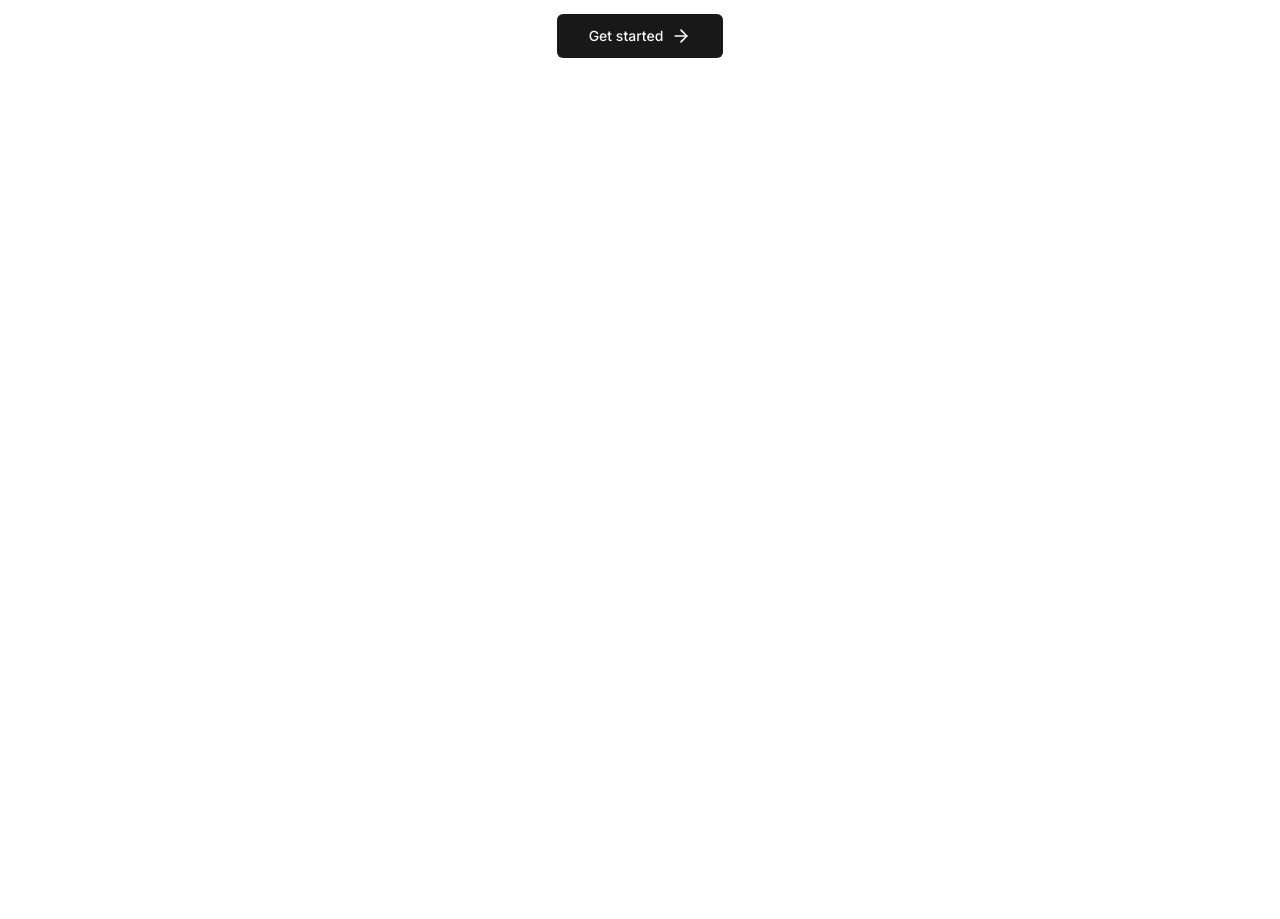
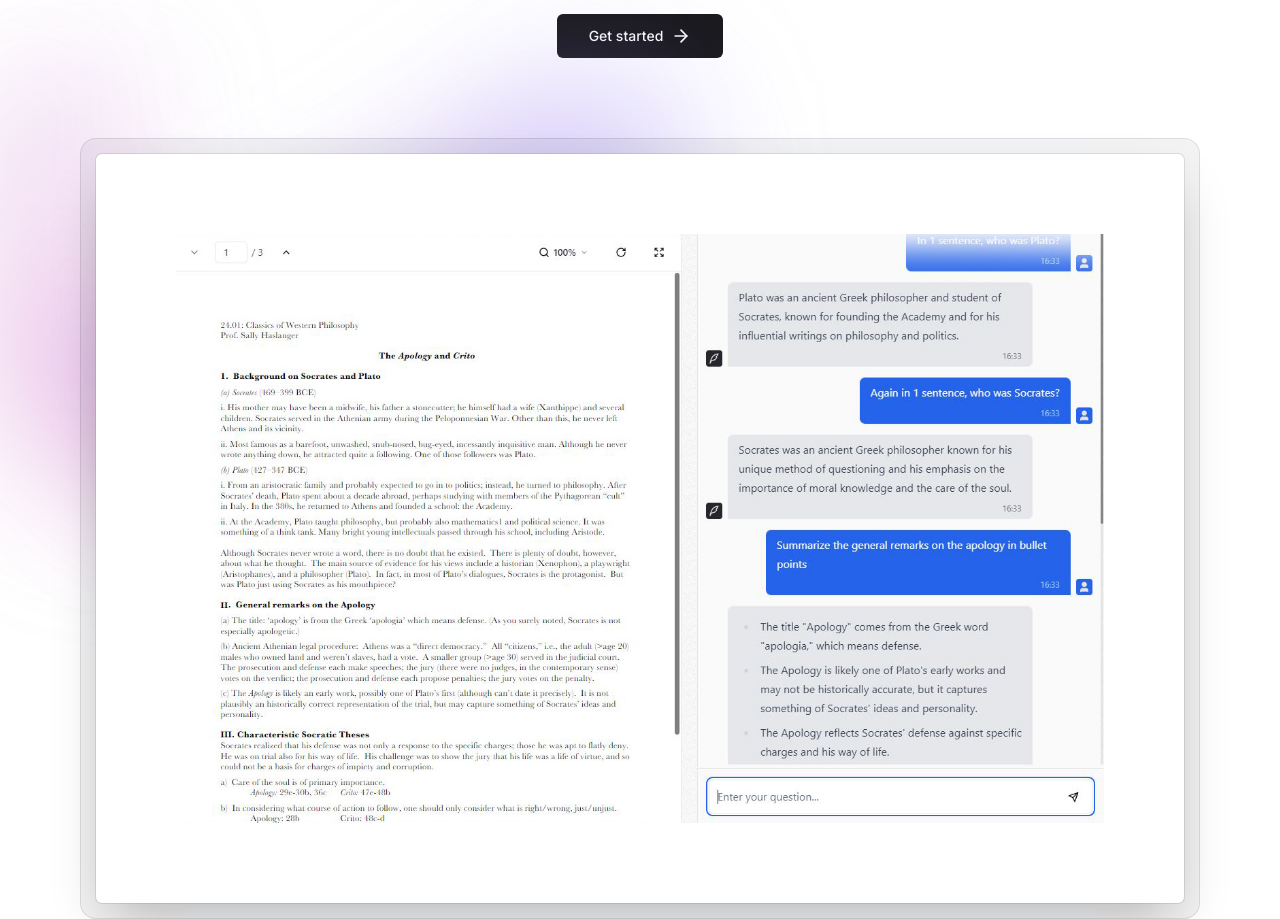
Before and after one commit to idrissi-hamza/DocChat, a Next.js app: page / in a window 1280 px wide. Shown: the part 440-1359 px from the top of the page. Before the commit the page ends 960 px from the top, so only its background shows below. Built offline with nearby package versions, Linux system fonts and the light colour scheme.

Commit message:
create value proposition section

```diff
--- a/src/app/page.tsx
+++ b/src/app/page.tsx
@@ -6,7 +6,8 @@
 
 export default function Home() {
   return (
-    <><MaxWrapper className="mb-12 mt-28 sm:mt-40 flex flex-col items-center justify-center text-center ">
+    <>
+      <MaxWrapper className="mb-12 mt-28 sm:mt-40 flex flex-col items-center justify-center text-center ">
         <div className="mx-auto mb-4 flex max-w-fit items-center justify-center space-x-2 overflow-hidden rounded-full border border-gray-200 bg-white px-7 py-2 shadow-md backdrop-blur transition-all hover:border-gray-300 hover:bg-white/50 ">
           <p className="text-sm font-semibold text-gray-700">
             Kadas is now public!
@@ -27,6 +28,51 @@
         >
           Get started <ArrowRight className="ml-2 h-5 w-5" />
         </Link>
-  </MaxWrapper></>
+      </MaxWrapper>
+      {/* value proposition section */}
+      <div>
+        <div className="relative isolate">
+          <div
+            aria-hidden="true"
+            className="pointer-events-none absolute inset-x-0 -top-40 -z-10 translate-gpu transform-gpu overflow-hidden blur-3xl sm:-top-80"
+          >
+            <div
+              style={{
+                clipPath:
+                  'polygon(74.1% 44.1%, 100% 61.6%, 97.5% 26.9%, 85.5% 0.1%, 80.7% 2%, 72.5% 32.5%, 60.2% 62.4%, 52.4% 68.1%, 47.5% 58.3%, 45.2% 34.5%, 27.5% 76.7%, 0.1% 64.9%, 17.9% 100%, 27.6% 76.8%, 76.1% 97.7%, 74.1% 44.1%)',
+              }}
+              className="relative left-[calc(50%-11rem)] aspect-[1155/678] w-[36.125rem] -translate-x-1/2 rotate-[30deg] bg-gradient-to-tr from-[#ff80b5] to-[#9089fc] opacity-30 sm:left-[calc(50%-30rem)] sm:w-[72.187rem]"
+            />
+          </div>
+          <div className="mx-auto max-w-6xl px-6 lg:px-8">
+            <div className="mt-16 flow-root sm:mt-24">
+              <div className="-m-2 rounded-xl bg-gray-900/5 p-2 ring-1 ring-inset ring-gray-900/10 lg:-m-4 lg:rounded-2xl lg:p-4">
+                <Image
+                  alt="product preview"
+                  src="/dashboard-preview.jpg"
+                  width={1364}
+                  height={866}
+                  quality={100}
+                  className="rounded-md bg-white p-2 sm:p-8 md:p-20 shadow-2xl ring-1 ring-gray-900/10"
+                />
+              </div>
+            </div>
+          </div>
+
+          <div
+            aria-hidden="true"
+            className="pointer-events-none absolute inset-x-0 -top-40 -z-10 translate-gpu transform-gpu overflow-hidden blur-3xl sm:-top-80"
+          >
+            <div
+              style={{
+                clipPath:
+                  'polygon(74.1% 44.1%, 100% 61.6%, 97.5% 26.9%, 85.5% 0.1%, 80.7% 2%, 72.5% 32.5%, 60.2% 62.4%, 52.4% 68.1%, 47.5% 58.3%, 45.2% 34.5%, 27.5% 76.7%, 0.1% 64.9%, 17.9% 100%, 27.6% 76.8%, 76.1% 97.7%, 74.1% 44.1%)',
+              }}
+              className="relative left-[calc(50%-13rem)] aspect-[1155/678] w-[36.125rem] -translate-x-1/2 rotate-[30deg] bg-gradient-to-tr from-[#ff80b5] to-[#9089fc] opacity-30 sm:left-[calc(50%-36rem)] sm:w-[72.187rem]"
+            />
+          </div>
+        </div>
+      </div>
+    </>
   );
 }
```
Also changed, not shown: public/dashboard-preview.jpg (added). Lines whose indentation alone changed are shown as unchanged.
